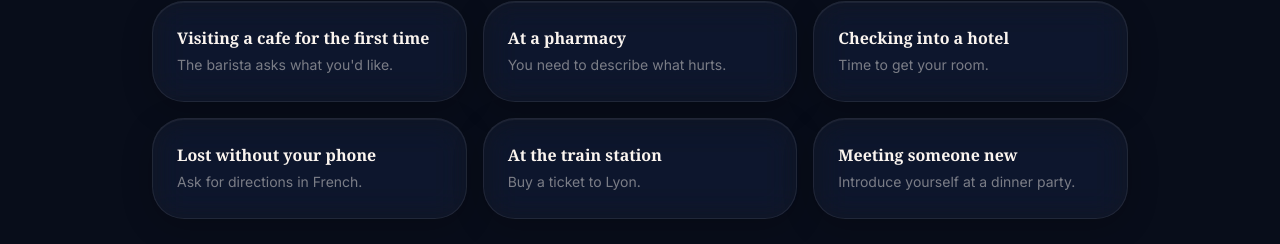
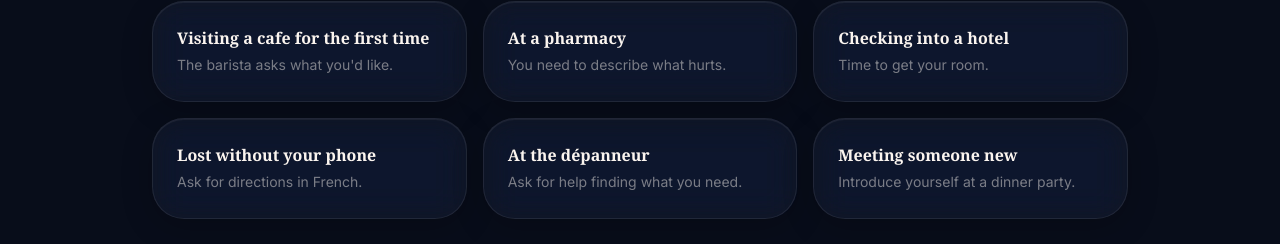
Before and after one commit to braybot1632/parlemoi-site, a Vue app: page / in a window 1280 px wide. Shown: the part 3588-3832 px from the top of the page. Built offline with nearby package versions, Linux system fonts and the light colour scheme.

Commit message:
Replace Lyon train station scenario with Montreal dépanneur
Co-Authored-By: Claude Opus 4.6 (1M context) <noreply@anthropic.com>

```diff
--- a/src/components/RoleplaySection.vue
+++ b/src/components/RoleplaySection.vue
@@ -7,7 +7,7 @@ const scenarios = [
   { label: 'At a pharmacy', detail: 'You need to describe what hurts.' },
   { label: 'Checking into a hotel', detail: 'Time to get your room.' },
   { label: 'Lost without your phone', detail: 'Ask for directions in French.' },
-  { label: 'At the train station', detail: 'Buy a ticket to Lyon.' },
+  { label: 'At the dépanneur', detail: 'Ask for help finding what you need.' },
   { label: 'Meeting someone new', detail: 'Introduce yourself at a dinner party.' },
 ]
 </script>
```
